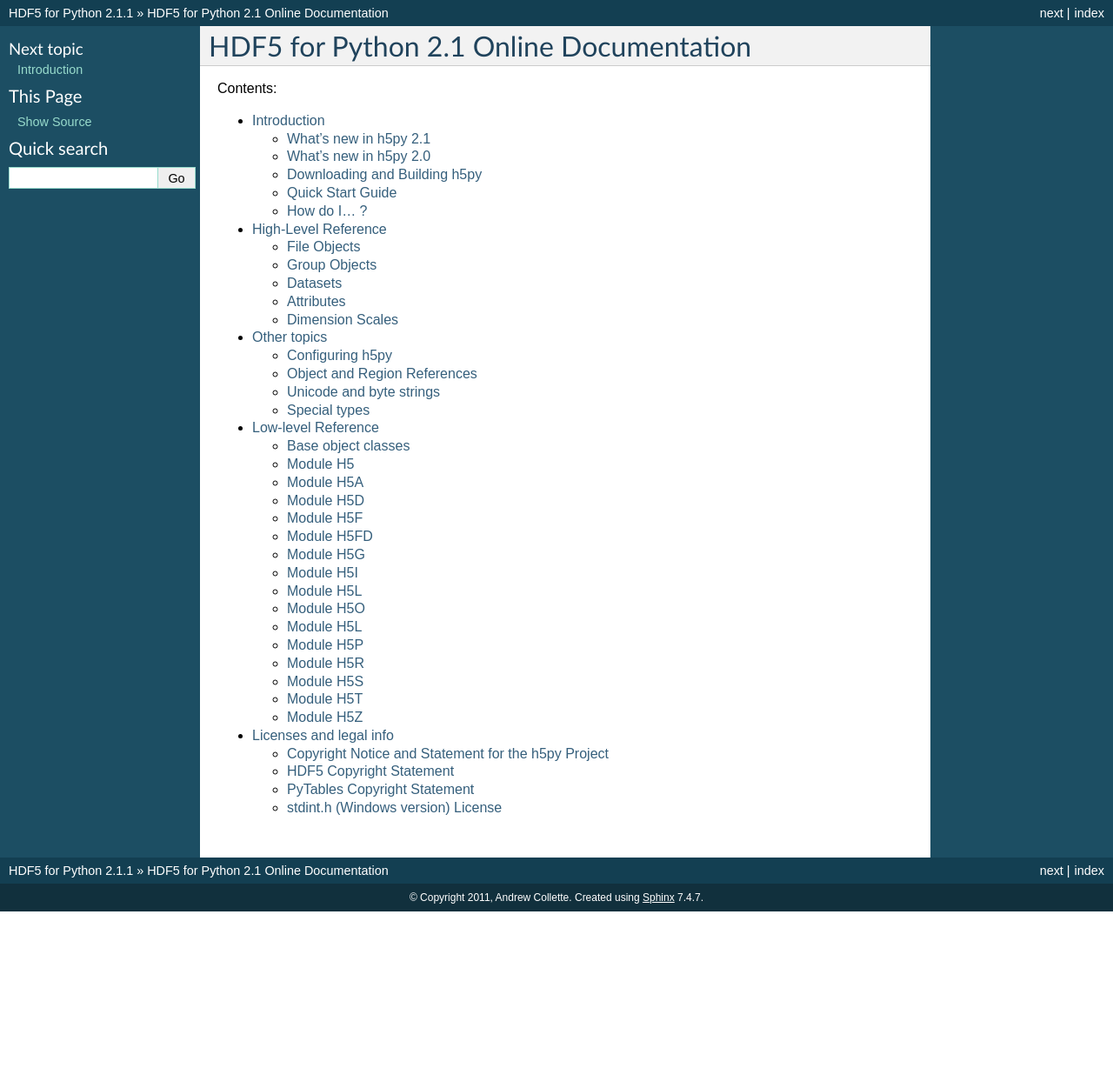
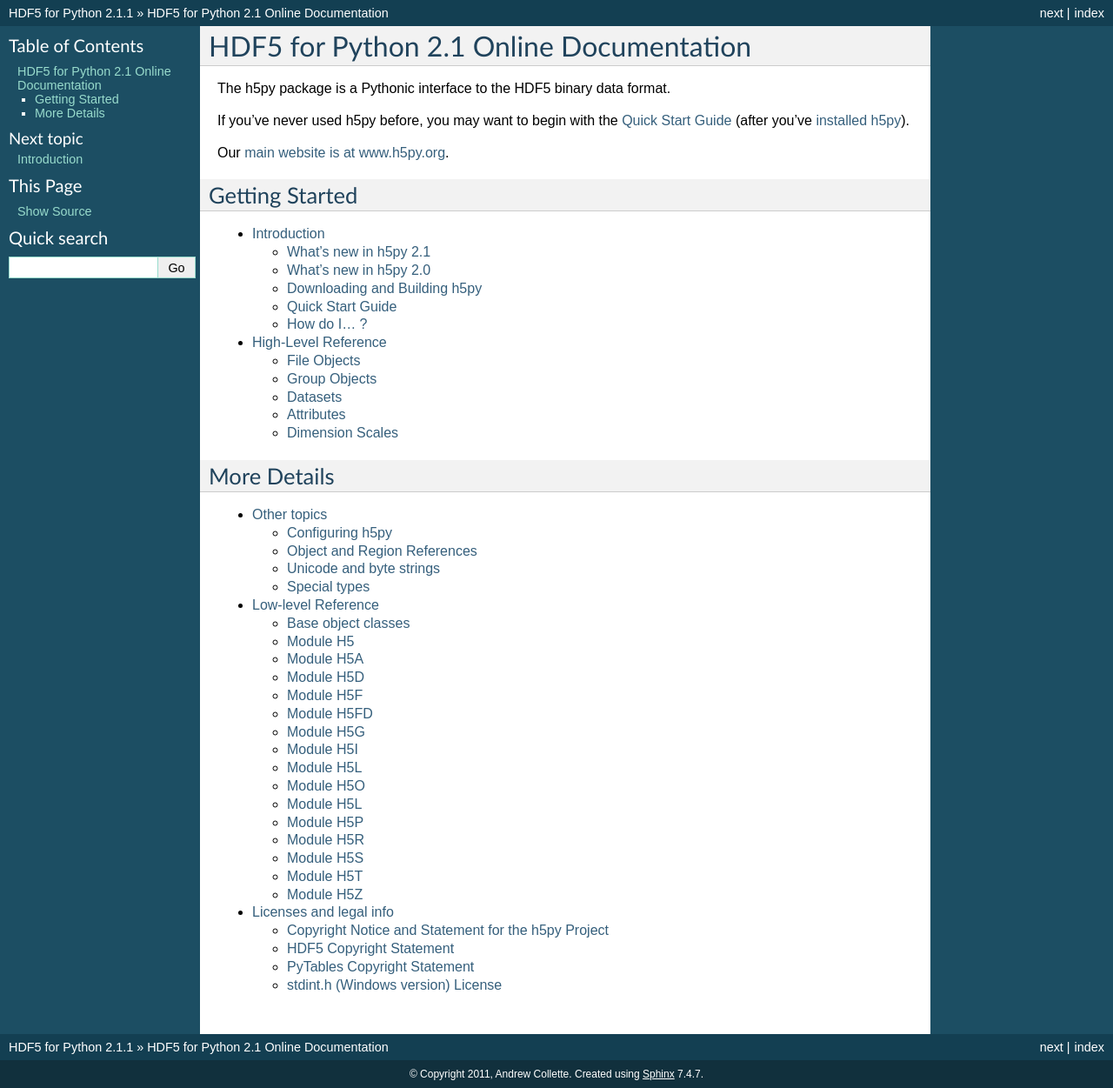
Before and after one commit to google-code-export/h5py, a Sphinx documentation site: the page built from docs/source/index.rst, in a window 1280 px wide. Shown: the whole page at 87% size. Built offline with Sphinx 7.4.7, drawn with Linux system fonts in a browser that asks for light colours; before the commit the page ends 1048 px from its top, so only the background shows below that.

Commit message:
Documentation tweaks

```diff
--- a/docs/source/index.rst
+++ b/docs/source/index.rst
@@ -7,13 +7,30 @@
 HDF5 for Python 2.1 Online Documentation
 ########################################
 
-Contents:
+The h5py package is a Pythonic interface to the HDF5 binary data format.
+
+If you've never used h5py before, you may want to begin with the :ref:`quick`
+(after you've :ref:`installed h5py <build>`).
+
+Our `main website is at www.h5py.org <http://www.h5py.org/>`_.
+
+===============
+Getting Started
+===============
 
 .. toctree::
     :maxdepth: 2
 
     intro/index
     high/index
+
+============
+More Details
+============
+
+.. toctree::
+    :maxdepth: 2
+
     topics/index
     low/index
     licenses
```
